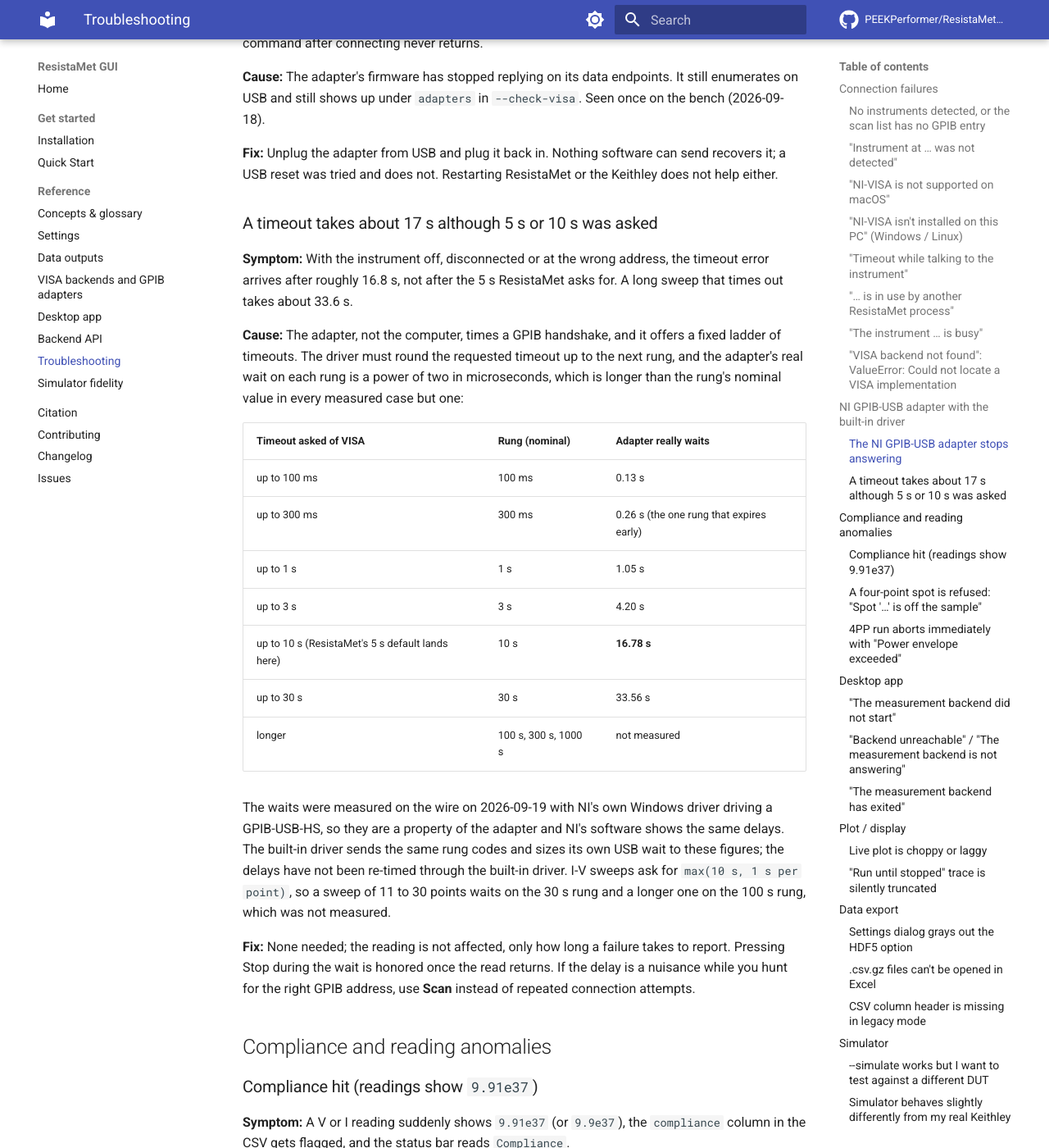
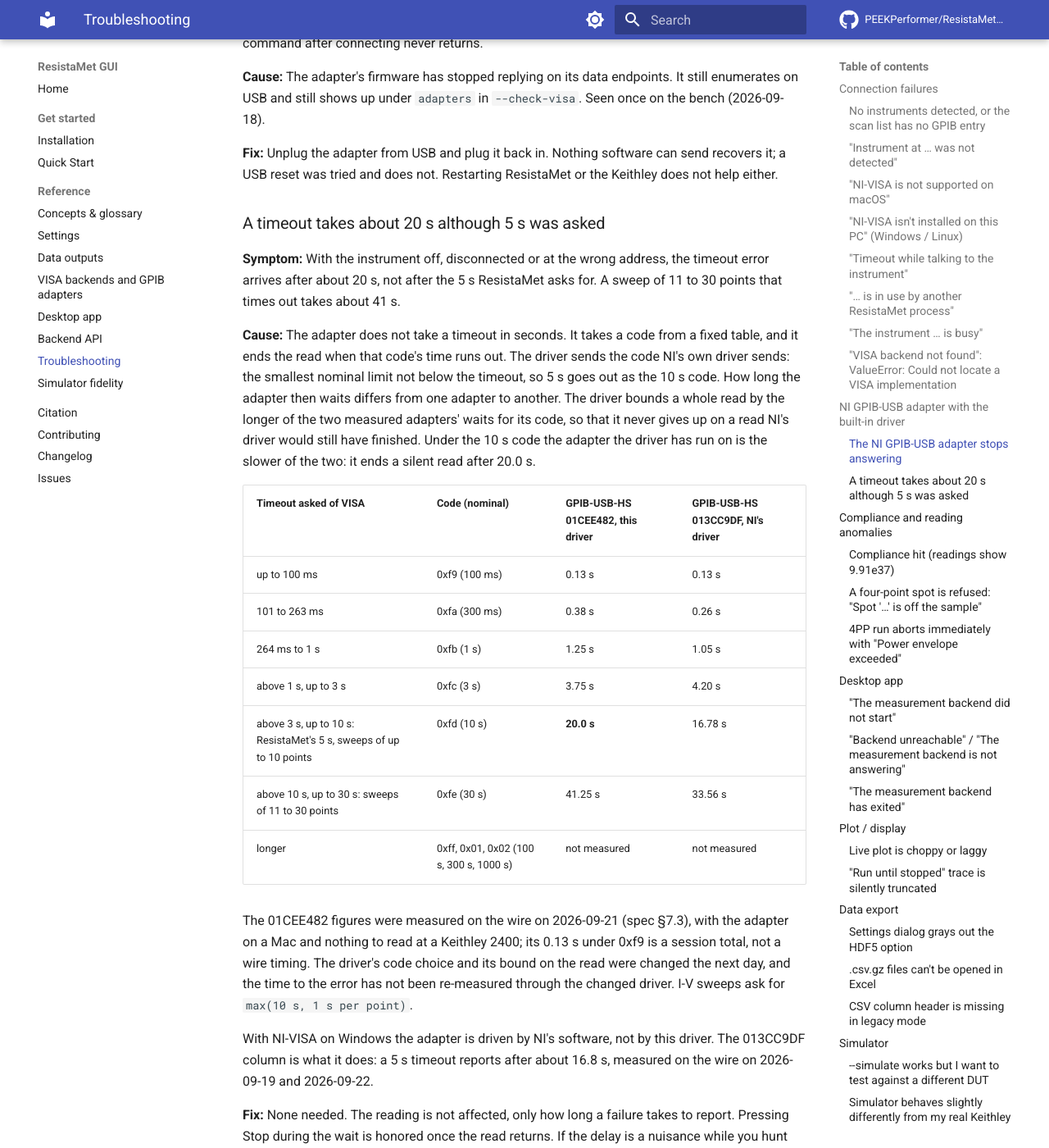
Before and after one commit to PEEKPerformer/ResistaMet-GUI, an MkDocs documentation site: the page built from docs/troubleshooting.md, in a window 1280 px wide and 1400 px high, scrolled down 3413 px. Shown: the whole window at 82% size. Built offline with MkDocs 1.6.1 and Material for MkDocs 9.7.7, drawn with Linux system fonts in a browser that asks for light colours; comment, search, counter and statistics services are not loaded; some of the changed text lies outside the part shown.

Commit message:
Give this driver's timeout delays and 0x10 status
The troubleshooting entry on slow timeouts gave the captured unit's
figures under NI's driver: a 5 s timeout reporting after 16.8 s. On the
unit this driver has run on, 01CEE482, the adapter ends a silent read
under the same code after 20.0 s, and the driver bounds a read by the
longer of the two units' expiries, so the error comes after about
20 s. The entry now gives both units' figures by timeout, says the
16.8 s is what NI-VISA on Windows shows, and that the time to the error
has not been re-measured since the driver's changes of 2026-09-22.
docs/gpib.md no longer needs its note that the entry's figures were the
captured unit's alone.

The controller said the 0x10 serial poll had not run on hardware. It
ran on 01CEE482 on 2026-09-21 (§11.2), and its status byte agreed with
*STB?; the bench notes, the constructor and the poll's own docstring
now say so.

```diff
--- a/docs/troubleshooting.md
+++ b/docs/troubleshooting.md
@@ -78,7 +78,7 @@
 
 **Fix:** Close the other program. On Windows, **Task Manager → Details** can confirm — look for `KickStart.exe`, `LabVIEW.exe`, or another `python.exe` holding a VISA handle.
 
-On a Mac or Linux PC using the built-in NI GPIB-USB driver, see also [A timeout takes about 17 s](#a-timeout-takes-about-17-s-although-5-s-or-10-s-was-asked) and [the hung adapter](#the-ni-gpib-usb-adapter-stops-answering).
+On a Mac or Linux PC using the built-in NI GPIB-USB driver, see also [A timeout takes about 20 s](#a-timeout-takes-about-20-s-although-5-s-was-asked) and [the hung adapter](#the-ni-gpib-usb-adapter-stops-answering).
 
 ### "VISA backend not found": `ValueError: Could not locate a VISA implementation`
 
@@ -98,25 +98,27 @@
 
 **Fix:** Unplug the adapter from USB and plug it back in. Nothing software can send recovers it; a USB reset was tried and does not. Restarting ResistaMet or the Keithley does not help either.
 
-### A timeout takes about 17 s although 5 s or 10 s was asked
+### A timeout takes about 20 s although 5 s was asked
 
-**Symptom:** With the instrument off, disconnected or at the wrong address, the timeout error arrives after roughly 16.8 s, not after the 5 s ResistaMet asks for. A long sweep that times out takes about 33.6 s.
+**Symptom:** With the instrument off, disconnected or at the wrong address, the timeout error arrives after about 20 s, not after the 5 s ResistaMet asks for. A sweep of 11 to 30 points that times out takes about 41 s.
 
-**Cause:** The adapter, not the computer, times a GPIB handshake, and it offers a fixed ladder of timeouts. The driver must round the requested timeout up to the next rung, and the adapter's real wait on each rung is a power of two in microseconds, which is longer than the rung's nominal value in every measured case but one:
+**Cause:** The adapter does not take a timeout in seconds. It takes a code from a fixed table, and it ends the read when that code's time runs out. The driver sends the code NI's own driver sends: the smallest nominal limit not below the timeout, so 5 s goes out as the 10 s code. How long the adapter then waits differs from one adapter to another. The driver bounds a whole read by the longer of the two measured adapters' waits for its code, so that it never gives up on a read NI's driver would still have finished. Under the 10 s code the adapter the driver has run on is the slower of the two: it ends a silent read after 20.0 s.
 
-| Timeout asked of VISA | Rung (nominal) | Adapter really waits |
-|---|---|---|
-| up to 100 ms | 100 ms | 0.13 s |
-| up to 300 ms | 300 ms | 0.26 s (the one rung that expires early) |
-| up to 1 s | 1 s | 1.05 s |
-| up to 3 s | 3 s | 4.20 s |
-| up to 10 s (ResistaMet's 5 s default lands here) | 10 s | **16.78 s** |
-| up to 30 s | 30 s | 33.56 s |
-| longer | 100 s, 300 s, 1000 s | not measured |
+| Timeout asked of VISA | Code (nominal) | GPIB-USB-HS 01CEE482, this driver | GPIB-USB-HS 013CC9DF, NI's driver |
+|---|---|---|---|
+| up to 100 ms | 0xf9 (100 ms) | 0.13 s | 0.13 s |
+| 101 to 263 ms | 0xfa (300 ms) | 0.38 s | 0.26 s |
+| 264 ms to 1 s | 0xfb (1 s) | 1.25 s | 1.05 s |
+| above 1 s, up to 3 s | 0xfc (3 s) | 3.75 s | 4.20 s |
+| above 3 s, up to 10 s: ResistaMet's 5 s, sweeps of up to 10 points | 0xfd (10 s) | **20.0 s** | 16.78 s |
+| above 10 s, up to 30 s: sweeps of 11 to 30 points | 0xfe (30 s) | 41.25 s | 33.56 s |
+| longer | 0xff, 0x01, 0x02 (100 s, 300 s, 1000 s) | not measured | not measured |
 
-The waits were measured on the wire on 2026-09-19 with NI's own Windows driver driving a GPIB-USB-HS, so they are a property of the adapter and NI's software shows the same delays. The built-in driver sends the same rung codes and sizes its own USB wait to these figures; the delays have not been re-timed through the built-in driver. I-V sweeps ask for `max(10 s, 1 s per point)`, so a sweep of 11 to 30 points waits on the 30 s rung and a longer one on the 100 s rung, which was not measured.
+The 01CEE482 figures were measured on the wire on 2026-09-21 (spec §7.3), with the adapter on a Mac and nothing to read at a Keithley 2400; its 0.13 s under 0xf9 is a session total, not a wire timing. The driver's code choice and its bound on the read were changed the next day, and the time to the error has not been re-measured through the changed driver. I-V sweeps ask for `max(10 s, 1 s per point)`.
 
-**Fix:** None needed; the reading is not affected, only how long a failure takes to report. Pressing Stop during the wait is honored once the read returns. If the delay is a nuisance while you hunt for the right GPIB address, use **Scan** instead of repeated connection attempts.
+With NI-VISA on Windows the adapter is driven by NI's software, not by this driver. The 013CC9DF column is what it does: a 5 s timeout reports after about 16.8 s, measured on the wire on 2026-09-19 and 2026-09-22.
+
+**Fix:** None needed. The reading is not affected, only how long a failure takes to report. Pressing Stop during the wait is honored once the read returns. If the delay is a nuisance while you hunt for the right GPIB address, use **Scan** instead of repeated connection attempts.
 
 ## Compliance and reading anomalies
 
```
Also changed, not shown: docs/gpib.md (+1 -1 lines), 1 other file.
